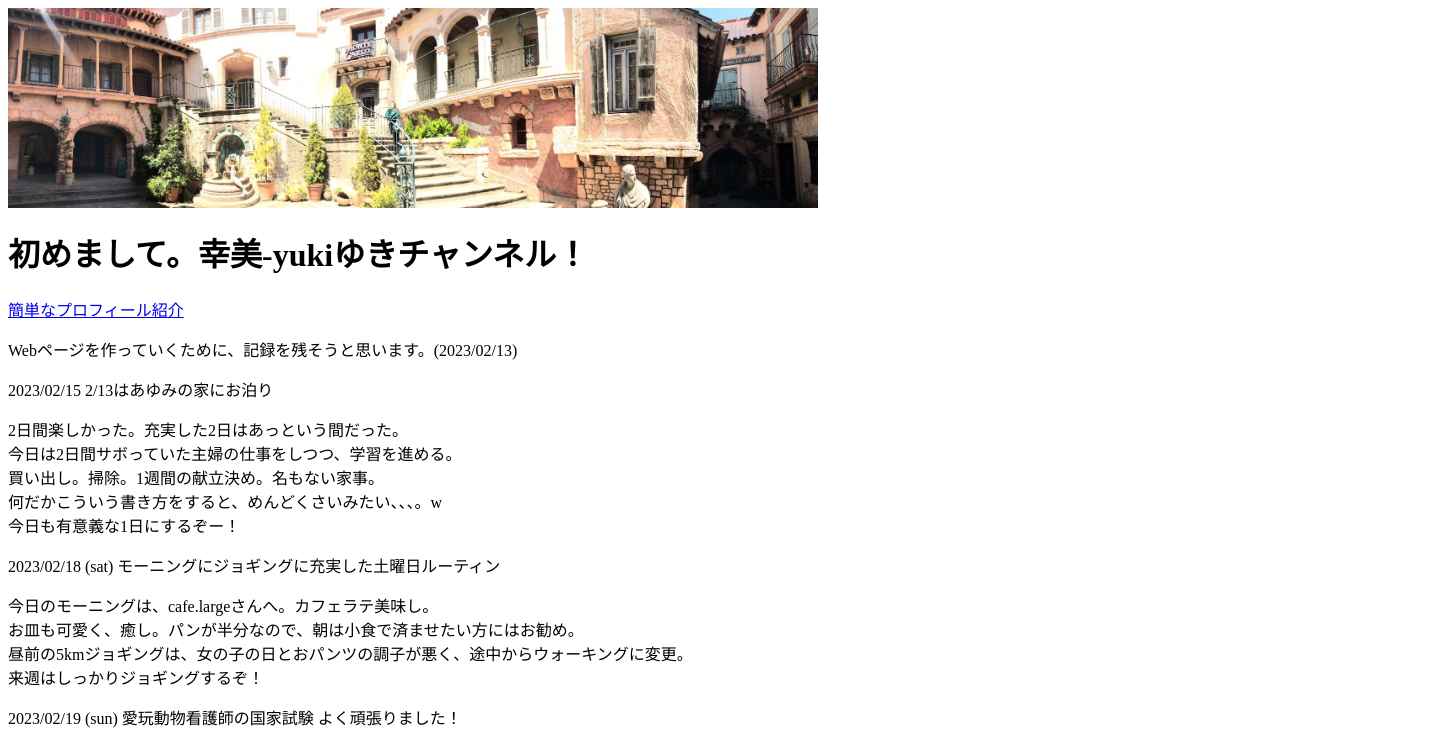
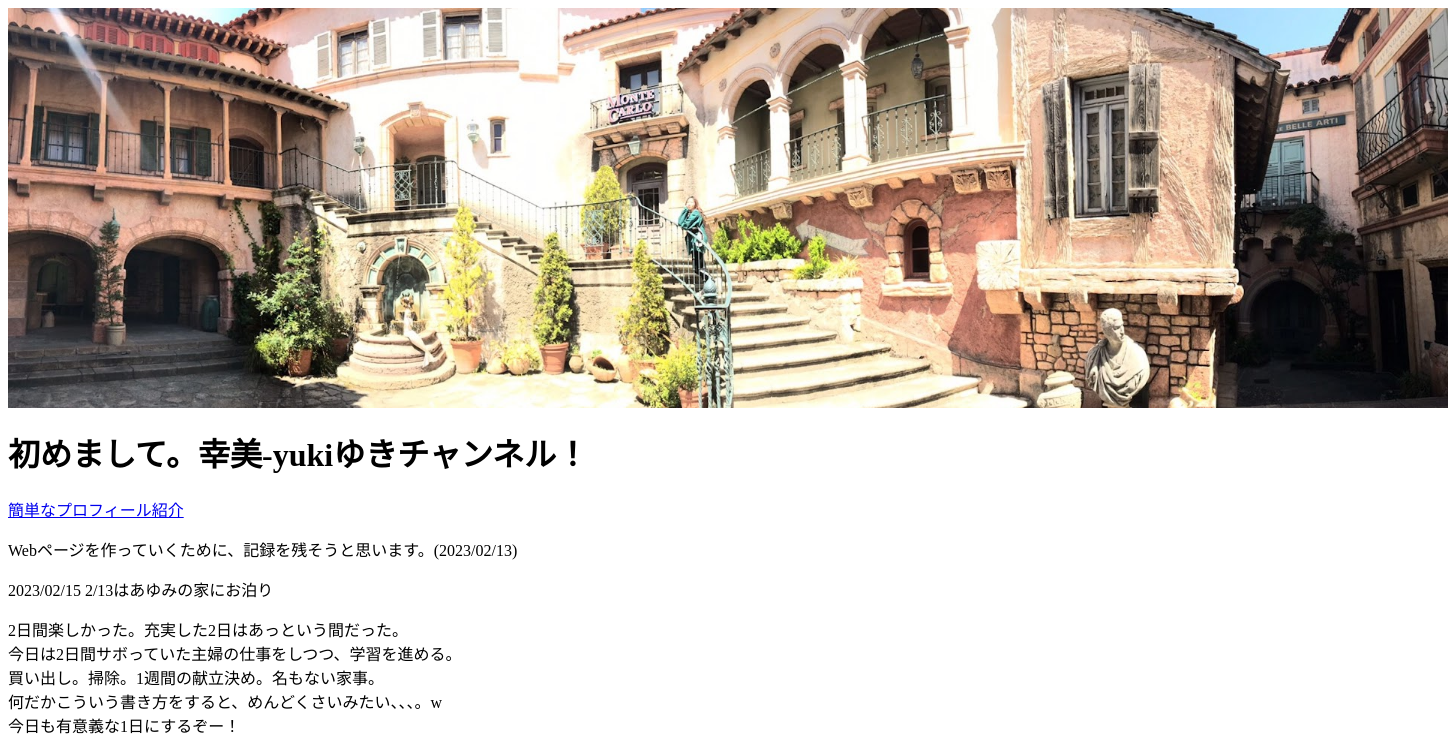
Before and after one commit to yukiyuki-channel/mysite, a plain HTML site: page index.html in a window 1280 px wide. Shown: the top 742 px of the page, 1448 px wide, since content can reach past the window. Drawn offline with Linux system fonts and the light colour scheme.

Commit message:
Add files via upload

```diff
--- a/index.html
+++ b/index.html
@@ -9,7 +9,7 @@
 </head>
 <body>
   <header>
-    <img class = "header-img" src = "IMG_1402.JPG" width="810" height="200">
+    <img class = "header-img" src = "IMG_1402.JPG" width="1440" height="400">
   </header>
 
   <div class = "main">
```
